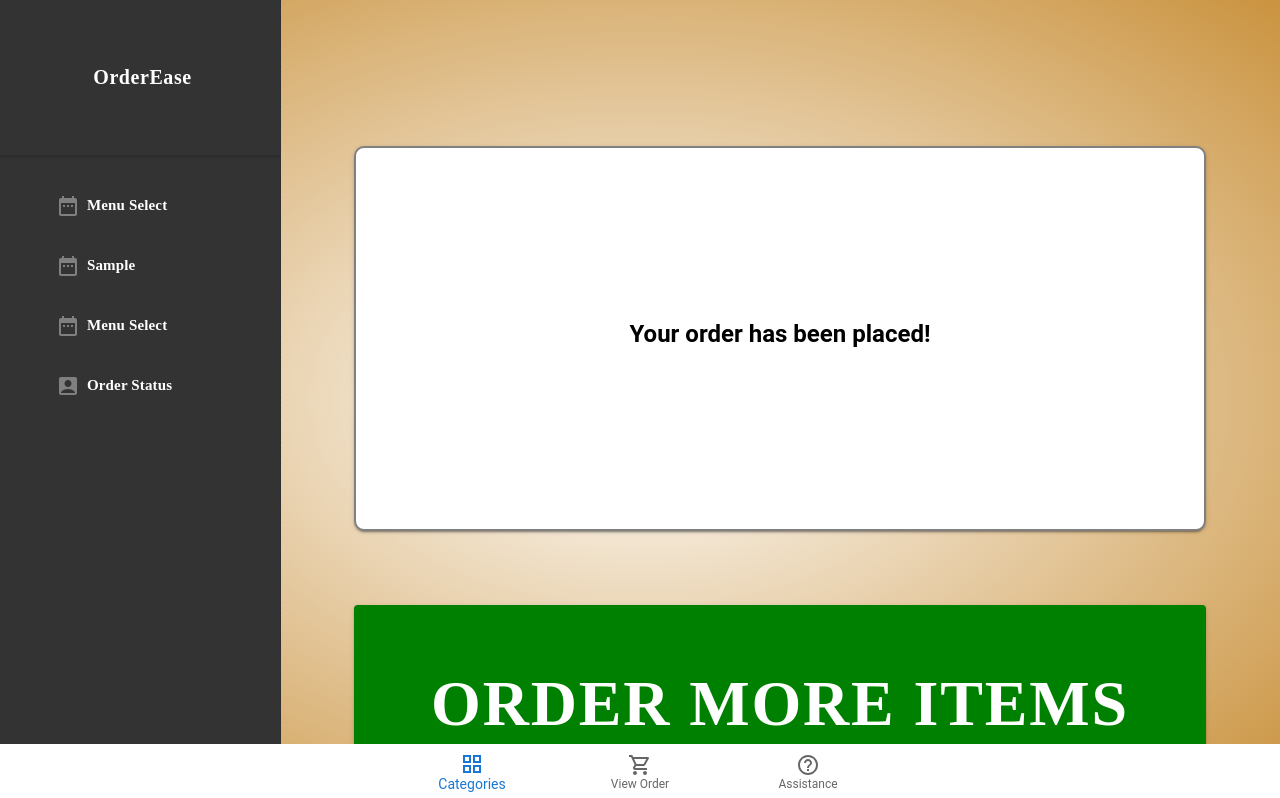
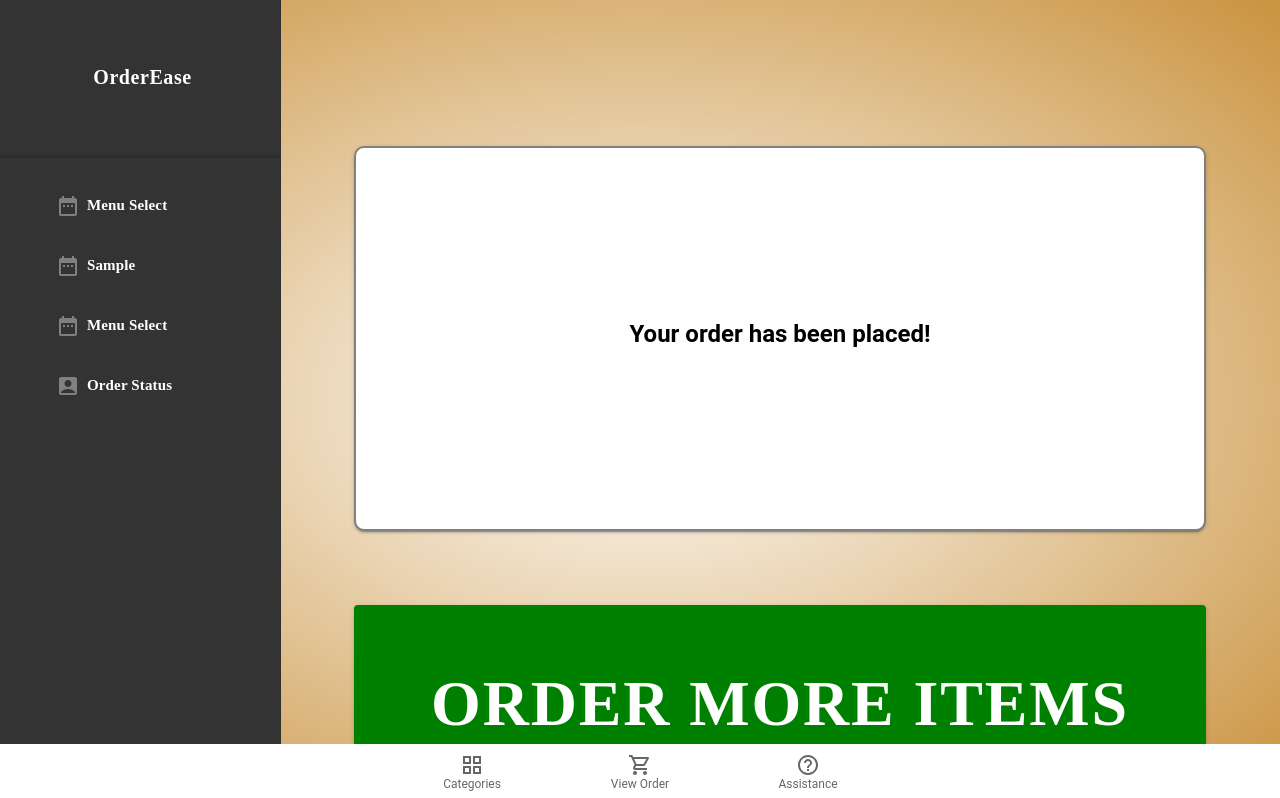
Before and after one commit to rinserinse1/OrderEase, a React (Create React App) app in the folder client/: page /placedorder in a window 1280 px wide. Shown: the top 798 px of the page. Built offline with nearby package versions, Linux system fonts and the light colour scheme.

Commit message:
Give it a check, I think the nav bar works like it should now

```diff
--- a/client/src/layouts/footer/index.js
+++ b/client/src/layouts/footer/index.js
@@ -1,36 +1,20 @@
 import React, { useState, useEffect } from 'react';
-import { Link, useParams } from 'react-router-dom';
-import { TextField, Typography, Container, Grid, Card, CardMedia, CardContent, BottomNavigation, BottomNavigationAction, Box, Modal, Button, IconButton } from '@mui/material';
-import SearchOutlinedIcon from '@mui/icons-material/SearchOutlined';
+import { Link, useParams, useLocation, useNavigate } from 'react-router-dom';
+import { Box, BottomNavigation, BottomNavigationAction, Modal, Button, IconButton, Typography, GlobalStyles } from '@mui/material';
 import GridViewOutlinedIcon from '@mui/icons-material/GridViewOutlined';
 import ShoppingCartOutlinedIcon from '@mui/icons-material/ShoppingCartOutlined';
 import HelpOutlineOutlinedIcon from '@mui/icons-material/HelpOutlineOutlined';
 import CloseIcon from '@mui/icons-material/Close';
-import { alpha } from '@mui/material/styles';
-import { styled } from '@mui/material/styles';
-import GlobalStyles from '@mui/material/GlobalStyles';
-import {  Stack, AppBar, Toolbar } from '@mui/material';
 
-// ----------------------------------------------------------------------
-const AssistanceModal = ({ open, onClose}) => {
-    const {id} = useParams();
-
-
-
+const AssistanceModal = ({ open, onClose }) => {
   return (
     <>
-
-        <GlobalStyles
-          styles={{
-            body: { backgroundColor: '#FDDFB3' }
-          }}
-        />
+      <GlobalStyles styles={{ body: { backgroundColor: '#FDDFB3' } }} />
       <Modal
         open={open}
-          onClose={onClose}
+        onClose={() => onClose(false)}
         aria-labelledby="assistance-modal-title"
         aria-describedby="assistance-modal-description"
-
       >
         <Box
           sx={{
@@ -46,27 +30,17 @@ const AssistanceModal = ({ open, onClose}) => {
           }}
         >
           <IconButton
-              sx={{
-                position: 'absolute',
-                top: 8,
-                right: 8,
-              }}
-              onClick={onClose}
+            sx={{ position: 'absolute', top: 8, right: 8 }}
+            onClick={() => onClose(false)}
           >
             <CloseIcon />
           </IconButton>
           <Typography id="assistance-modal-title" variant="h6" component="h2">
             Do you want to call a server for assistance?
           </Typography>
-            <Typography id="assistance-modal-description" sx={{ mt: 2 }}>
-              Describe your issue or ask for help here.
-            </Typography>
           <Box sx={{ display: 'flex', justifyContent: 'space-between', mt: 2 }}>
-              <Button variant="contained" color="error" onClick={onClose}>No, Cancel</Button>
-              <Button
-              component={Link}
-                to={`/assistance/${id}`}
-              variant="contained" color="success" onClick={onClose}>Yes, Confirm</Button>
+            <Button variant="contained" color="error" onClick={() => onClose(false)}>No, Cancel</Button>
+            <Button variant="contained" color="success" onClick={() => onClose(true)}>Yes, Confirm</Button>
           </Box>
         </Box>
       </Modal>
@@ -74,62 +48,43 @@ const AssistanceModal = ({ open, onClose}) => {
   );
 };
 
-
-
-
-
 export default function Footer() {
-    const {id} = useParams();
- const [value, setValue] = useState(0);
-
+  const { id } = useParams();
+  const location = useLocation();
+  const navigate = useNavigate();
+  const [value, setValue] = useState(null);
   const [assistanceModalOpen, setAssistanceModalOpen] = useState(false);
 
+  useEffect(() => {
+    const basePath = location.pathname.split('/')[1];
+    if (basePath === 'menucategories') {
+      setValue(0);
+    } else if (basePath === 'yourorder') {
+      setValue(1);
+    } else if (location.pathname.startsWith('/assistance')) {
+      setValue(2);
+    } else {
+      setValue(null);
+    }
+  }, [location.pathname]);
 
-  const handleAssistanceIconClick = () => {
-
-
-    const temp = localStorage.getItem('assistance') //check the value
-    if (temp == "true"){
-      window.location.href = `/assistance/${id}`;
-      return;
+  const handleModalClose = (confirmed) => {
+    setAssistanceModalOpen(false);
+    if (confirmed) {
+      navigate(`/assistance/${id}`);
     }
-
-    setAssistanceModalOpen(true);
   };
-
-  const closeAssistanceModal = () => {
-    setAssistanceModalOpen(false);
-  };
-
-
-
-
 
   return (
     <>
-
       <Box sx={{ width: '100%', position: 'fixed', bottom: 0, zIndex: 9999 }}>
-    <BottomNavigation
-      showLabels
-      value={value}
-      onChange={(event, newValue) => {
-        setValue(newValue);
-      }}
-    >
-      <BottomNavigationAction label="Categories"
-      component={Link}
-      to={`/menucategories/${id}`}
-      icon={<GridViewOutlinedIcon />} />
-      <BottomNavigationAction label="View Order"
-      component={Link}
-      to={`/yourorder/${id}`}
-      icon={<ShoppingCartOutlinedIcon />} />
-      <BottomNavigationAction label="Assistance"  icon={<HelpOutlineOutlinedIcon />} onClick={handleAssistanceIconClick} />
+        <BottomNavigation value={value} showLabels onChange={(event, newValue) => setValue(newValue)}>
+          <BottomNavigationAction label="Categories" component={Link} to={`/menucategories/${id}`} icon={<GridViewOutlinedIcon />} />
+          <BottomNavigationAction label="View Order" component={Link} to={`/yourorder/${id}`} icon={<ShoppingCartOutlinedIcon />} />
+          <BottomNavigationAction label="Assistance" icon={<HelpOutlineOutlinedIcon />} onClick={() => setAssistanceModalOpen(true)} />
         </BottomNavigation>
       </Box>
-
-  <AssistanceModal open={assistanceModalOpen} onClose={closeAssistanceModal}  />
-
+      <AssistanceModal open={assistanceModalOpen} onClose={handleModalClose} />
     </>
   );
 }
```
Lines whose indentation alone changed are shown as unchanged.
